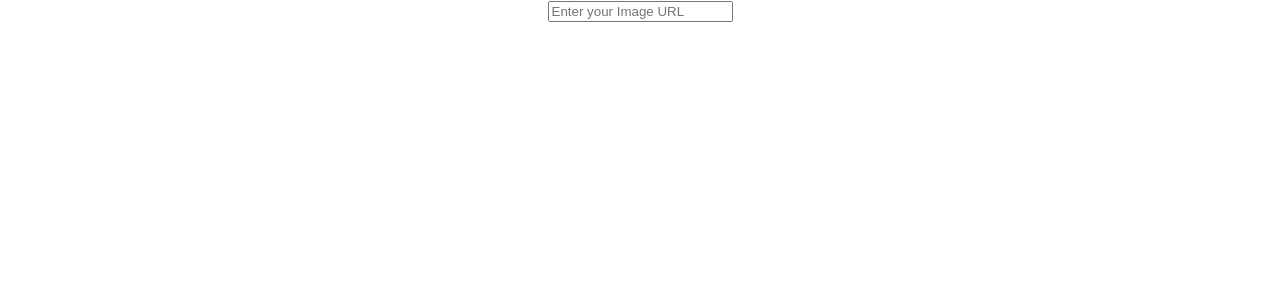
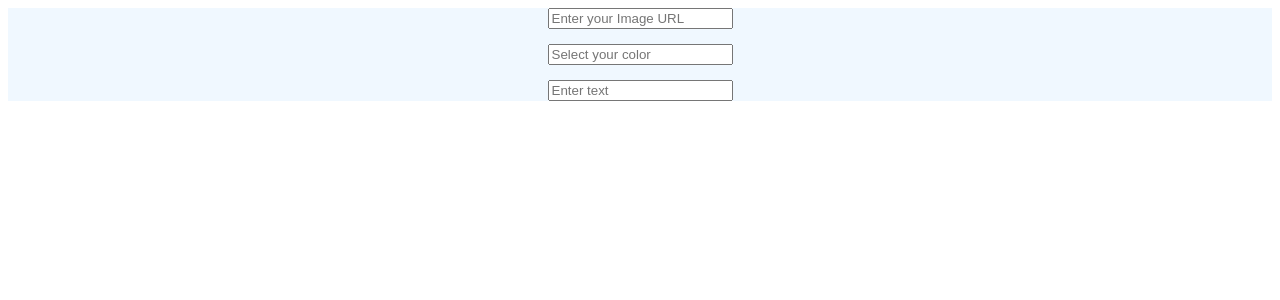
Before and after one commit to VPilipenko334/imgix-take-home, a React (Create React App) app: page / in a window 1280 px wide. Shown: the top 300 px of the page. Built offline with nearby package versions, Linux system fonts and the light colour scheme.

Commit message:
added some css

```diff
--- a/src/App.js
+++ b/src/App.js
@@ -1,4 +1,4 @@
-import './stylesheets/App.css';
+import './stylesheets/edit_picture.css';
 import EditPicture from './components/EditPicture';
 
 function App() {
--- a/src/components/EditPicture.js
+++ b/src/components/EditPicture.js
@@ -9,6 +9,18 @@ const EditPicture = () => {
                     type="text"
                     placeholder="Enter your Image URL" />
            </form>
+
+           <form className="form-container">
+                <input
+                    type="text"
+                    placeholder="Select your color" />
+           </form>
+
+           <form className="form-container">
+                <input
+                    type="text"
+                    placeholder="Enter text" />
+           </form>
         </div>
     )
 }
--- a/src/index.js
+++ b/src/index.js
@@ -1,6 +1,5 @@
 import React from 'react';
 import ReactDOM from 'react-dom';
-import './stylesheets/index.css';
 import App from './App';
 
 ReactDOM.render(
--- a/src/stylesheets/App.css
+++ /dev/null
@@ -1,38 +0,0 @@
-.App {
-  text-align: center;
-}
-
-.App-logo {
-  height: 40vmin;
-  pointer-events: none;
-}
-
-@media (prefers-reduced-motion: no-preference) {
-  .App-logo {
-    animation: App-logo-spin infinite 20s linear;
-  }
-}
-
-.App-header {
-  background-color: #282c34;
-  min-height: 100vh;
-  display: flex;
-  flex-direction: column;
-  align-items: center;
-  justify-content: center;
-  font-size: calc(10px + 2vmin);
-  color: white;
-}
-
-.App-link {
-  color: #61dafb;
-}
-
-@keyframes App-logo-spin {
-  from {
-    transform: rotate(0deg);
-  }
-  to {
-    transform: rotate(360deg);
-  }
-}
--- /dev/null
+++ b/src/stylesheets/edit_picture.css
@@ -0,0 +1,10 @@
+.outer-container {
+    background-color: aliceblue;
+}
+
+.form-container {
+    display: flex;
+    justify-content: center;
+    align-items: center;
+    margin-bottom: 15px;
+}
--- a/src/stylesheets/index.css
+++ /dev/null
@@ -1,13 +0,0 @@
-body {
-  margin: 0;
-  font-family: -apple-system, BlinkMacSystemFont, 'Segoe UI', 'Roboto', 'Oxygen',
-    'Ubuntu', 'Cantarell', 'Fira Sans', 'Droid Sans', 'Helvetica Neue',
-    sans-serif;
-  -webkit-font-smoothing: antialiased;
-  -moz-osx-font-smoothing: grayscale;
-}
-
-code {
-  font-family: source-code-pro, Menlo, Monaco, Consolas, 'Courier New',
-    monospace;
-}
```
